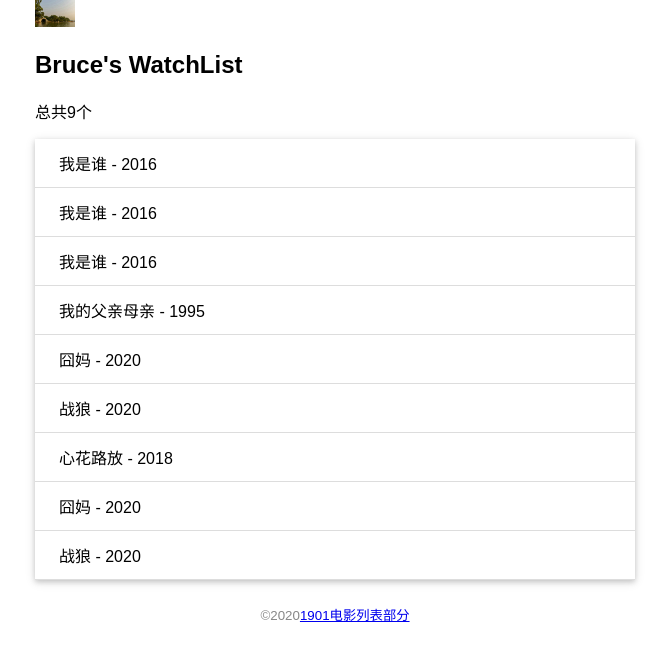
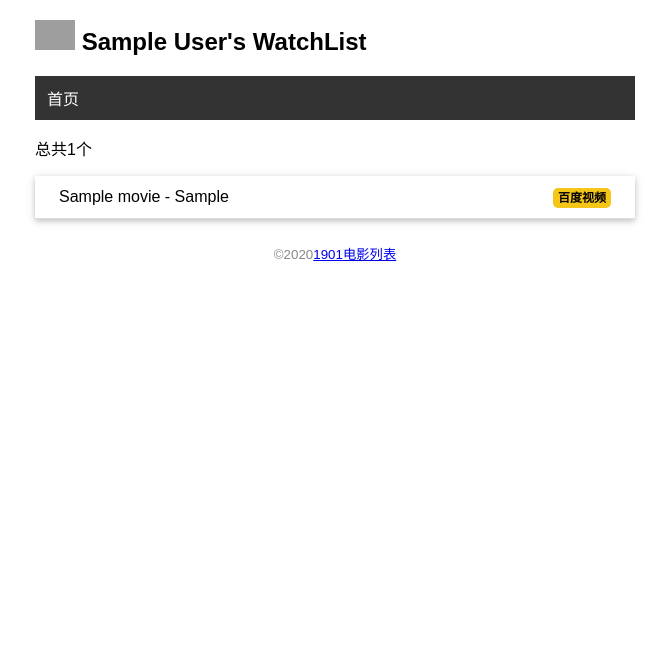
Before and after one commit to liruiyuan-123/flask1901, a Flask app: page / in a window 1280 px wide. Shown: the top 661 px of the page, without its empty margins (305-974 px from the left). Run offline with Flask 2, Linux system fonts and the light colour scheme; tables that the repository leaves empty hold one stand-in row (values such as "Sample post"); grey boxes are pictures that could not be loaded.

Commit message:
实现模板继承，模板的上下文函数

```diff
--- a/day1/watchlist/app.py
+++ b/day1/watchlist/app.py
@@ -20,7 +20,7 @@ app = Flask(__name__)
 # Windows下三条杠
 app.config['SQLALCHEMY_DATABASE_URI'] = prefix+os.path.join(app.root_path,'data.db')
 # 关闭了对模型修改的监控
-app.config['SQLALCHY_TRACK_MODIFICATIONS'] = False
+app.config['SQLALCHEMY_TRACK_MODIFICATIONS'] = False
 # 初始化扩展，传入程序实例app
 db = SQLAlchemy(app)
 
@@ -34,9 +34,46 @@ class Movie(db.Model):
     title = db.Column(db.String(60))
     year = db.Column(db.String(4))
 
+# 模板上下文处理函数
+# 返回的变量会统一注入到每一个模板的上下文
+@app.context_processor
+def common_user():
+    user = User.query.first()
+    return dict(name=user)
+
 # views
 @app.route('/')
 def index():
+    # name = "Bruce"
+    # movies = [
+    #     {"title":"我是谁","year":"2016"},
+    #     {"title":"我是谁","year":"2016"},
+    #     {"title":"我是谁","year":"2016"},
+    #     {"title":"我的父亲母亲","year":"1995"},
+    #     {"title":"囧妈","year":"2020"},
+    #     {"title":"战狼","year":"2020"},
+    #     {"title":"心花路放","year":"2018"},
+    #     {"title":"囧妈","year":"2020"},
+    #     {"title":"战狼","year":"2020"},
+    # ]
+    # user = User.query.first()
+    movies = Movie.query.all()
+    return render_template('index.html',movies=movies)
+
+
+# 自定义命令
+# 新建data.db的数据库初始化命令
+@app.cli.command()  #装饰器，注册命令
+@click.option('--drop',is_flag=True,help="删除后再创建")
+def initdb(drop):
+    if drop:
+        db.drop_all()
+    db.create_all()
+    click.echo("初始化数据库完成")
+
+# 向data.db中写入数据的命令
+@app.cli.command()
+def forge():
     name = "Bruce"
     movies = [
         {"title":"我是谁","year":"2016"},
@@ -49,17 +86,21 @@ def index():
         {"title":"囧妈","year":"2020"},
         {"title":"战狼","year":"2020"},
     ]
-    return render_template('index.html',name=name,movies=movies)
+
+    user = User(name=name)
+    db.session.add(user)
+    for m in movies:
+        movie = Movie(title=m['title'],year=m['year'])
+        db.session.add(movie)
+    db.session.commit()
+    click.echo('插入数据完成')
 
 
-# 自定义命令
-@app.cli.command()  #装饰器，注册命令
-@click.option('--drop',is_flag=True,help="删除后再创建")
-def initdb(drop):
-    if drop:
-        db.drop_all()
-    db.create_all()
-    click.echo("初始化数据库完成")
+# 错误处理函数
+@app.errorhandler(404)
+def page_not_found(e):
+    # user = User.query.first()
+    return render_template('404.html')
 
 
 
--- a/day1/watchlist/static/css/style.css
+++ b/day1/watchlist/static/css/style.css
@@ -31,5 +31,37 @@ footer{
     border-bottom: 1px solid #ddd;
 }
 .movie-list li:hover{
-    background-color: #105aa3;
+    background-color: #f9f8fa;
 }
+nav ul{
+    list-style-type: none;
+    margin: 0;
+    padding: 0;
+    overflow: hidden;
+    background-color: #333333;
+}
+nav li{
+    float: left;
+}
+nav li a{
+    display: block;
+    color: white;
+    text-align: center;
+    padding: 10px 12px;
+    text-decoration: none;
+}
+nav li a:hover{
+    background-color: #111;
+}
+.float-right{
+    float: right;
+}
+.baidu{
+    font-size:12px;
+    font-weight: bold;
+    color: black;
+    text-decoration: none;
+    background: #F5c518;
+    border-radius: 5px;
+    padding: 3px 5px;
+}
--- /dev/null
+++ b/day1/watchlist/templates/base.html
@@ -0,0 +1,28 @@
+<!DOCTYPE html>
+<html lang="zh">
+<head>
+    {% block head %}
+    <meta charset="UTF-8">
+    <meta name="viewport" content="width=device-width, initial-scale=1.0">
+    <title>{{ name.name }}'s WatchList</title>
+    <link rel="stylesheet" href="{{ url_for('static',filename='css/style.css') }}">
+    {% endblock %}
+</head>
+<body>
+    <h2>
+        <img class="avatar" src="{{ url_for('static',filename='images/avatar.jpg') }}" alt="头像">
+        {{ name.name }}'s WatchList
+    </h2>
+    <nav>
+        <ul>
+            <li>
+                <a href="{{ url_for('index') }}">首页</a>
+            </li>
+        </ul>
+    </nav>
+    {% block content %}{% endblock %}
+    <footer>
+        <small>&copy;2020<a href="#">1901电影列表</a></small>
+    </footer>
+</body>
+</html>
--- a/day1/watchlist/templates/index.html
+++ b/day1/watchlist/templates/index.html
@@ -1,23 +1,14 @@
-<!DOCTYPE html>
-<html lang="zh">
-<head>
-    <meta charset="UTF-8">
-    <meta name="viewport" content="width=device-width, initial-scale=1.0">
-    <title>{{name}}'s WatchList</title>
-    <link rel="stylesheet" href="{{ url_for('static',filename='css/style.css')  }}">
-</head>
-<body>
-    <img class="avatar" src="{{ url_for('static',filename='images/1.jpg') }}" alt="头像">
-    <h2>{{name}}'s WatchList</h2>
-    {# 过滤器 变量|过滤器名 #}
-    <p>总共{{ movies|length }}个</p>
-    <ul class="movie-list">
-        {% for movie in movies %}
-        <li>{{ movie.title }} - {{ movie.year }}</li>
-        {% endfor %}
-    </ul>
-    <footer>
-        <small>&copy;2020<a href="#">1901电影列表部分</a></small>
-    </footer>
-</body>
-</html>
+{% extends 'base.html' %}
+{% block content %}
+<p>总共{{ movies|length }}个</p>
+<ul class="movie-list">
+    {% for movie in movies %}
+    <li>
+        {{movie.title}} - {{movie.year}}
+        <span class="float-right">
+            <a class="baidu" href="http://v.baidu.com/v?word={{ movie.title }}&ct=301989888&rn=67&pn=0&db=0&s=0&fbl=800&ie=utf-8" target="_blank" title="在百度视频中查找">百度视频</a>
+        </span>
+    </li>
+    {% endfor %}
+</ul>
+{% endblock %}
```
Also changed, not shown: day1/watchlist/templates/404.html (added, +9 -0 lines).
